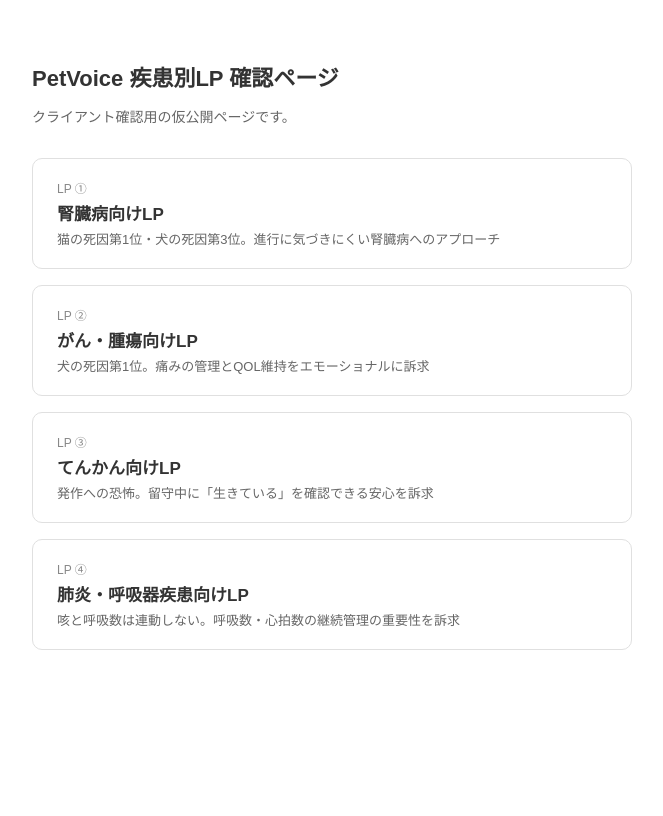
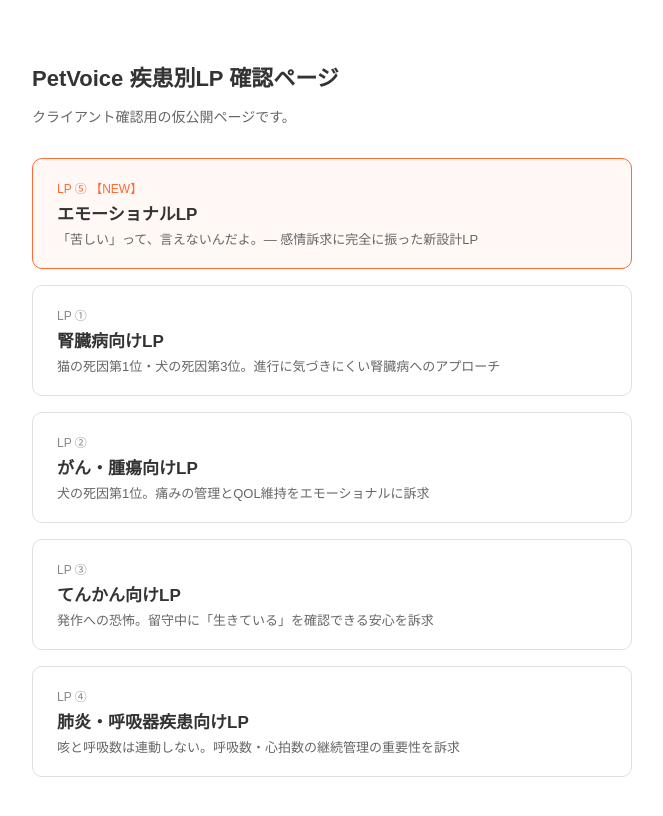
Before and after one commit to shirakitatsuya0704-design/petvoice-lp-preview, a plain HTML site: page index.html in a window 1280 px wide. Shown: the whole page, without its empty margins (308-971 px from the left). Drawn offline with Linux system fonts and the light colour scheme.

Commit message:
Add files via upload

```diff
--- a/index.html
+++ b/index.html
@@ -24,6 +24,12 @@
   <h1>PetVoice 疾患別LP 確認ページ</h1>
   <p>クライアント確認用の仮公開ページです。</p>
 
+  <a class="card" href="lp_emotional.html" style="border-color: #ff6b35; background: #fff8f5;">
+    <div class="label" style="color:#ff6b35;">LP ⑤ 【NEW】</div>
+    <div class="title">エモーショナルLP</div>
+    <div class="desc">「苦しい」って、言えないんだよ。— 感情訴求に完全に振った新設計LP</div>
+  </a>
+
   <a class="card" href="lp_jinzo.html">
     <div class="label">LP ①</div>
     <div class="title">腎臓病向けLP</div>
```
Also changed, not shown: vercel.json.
